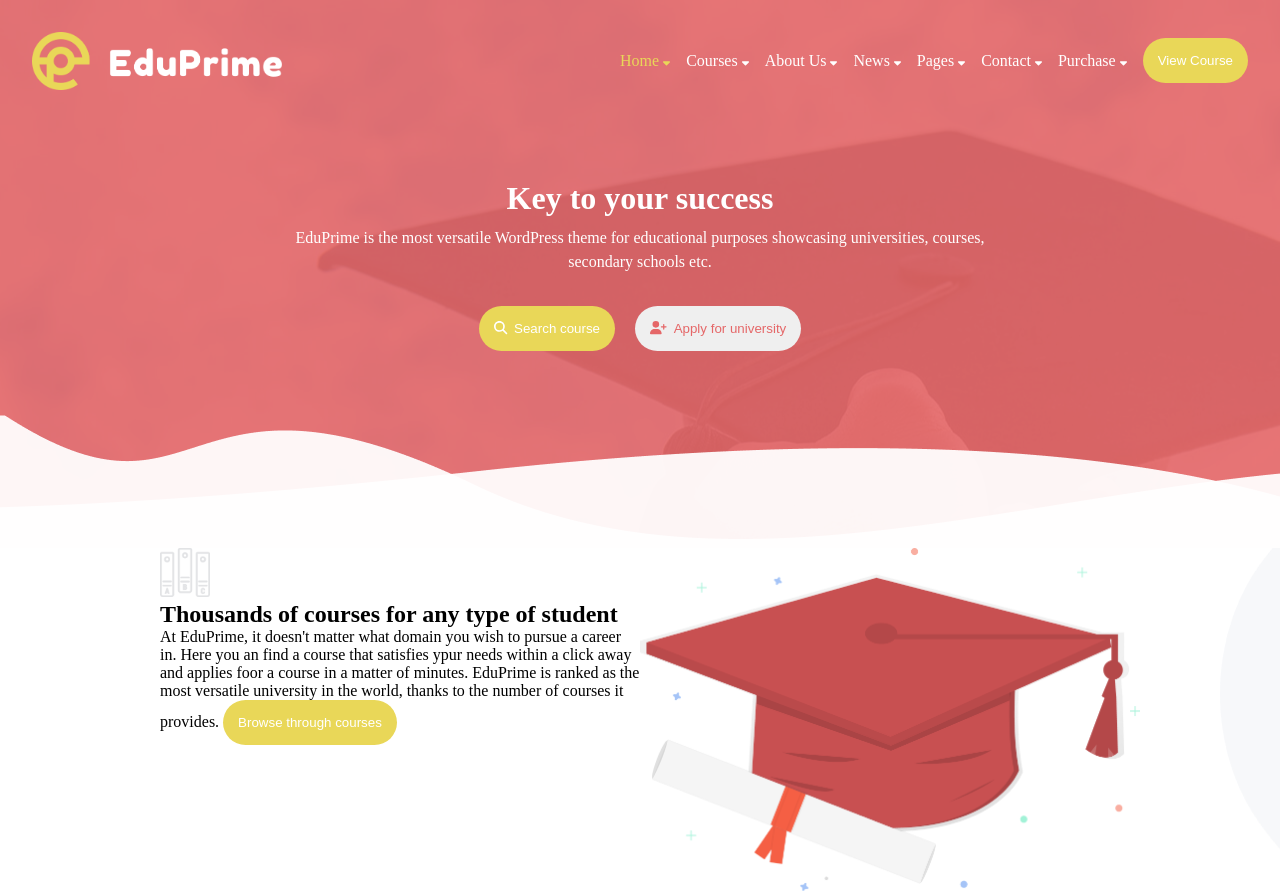
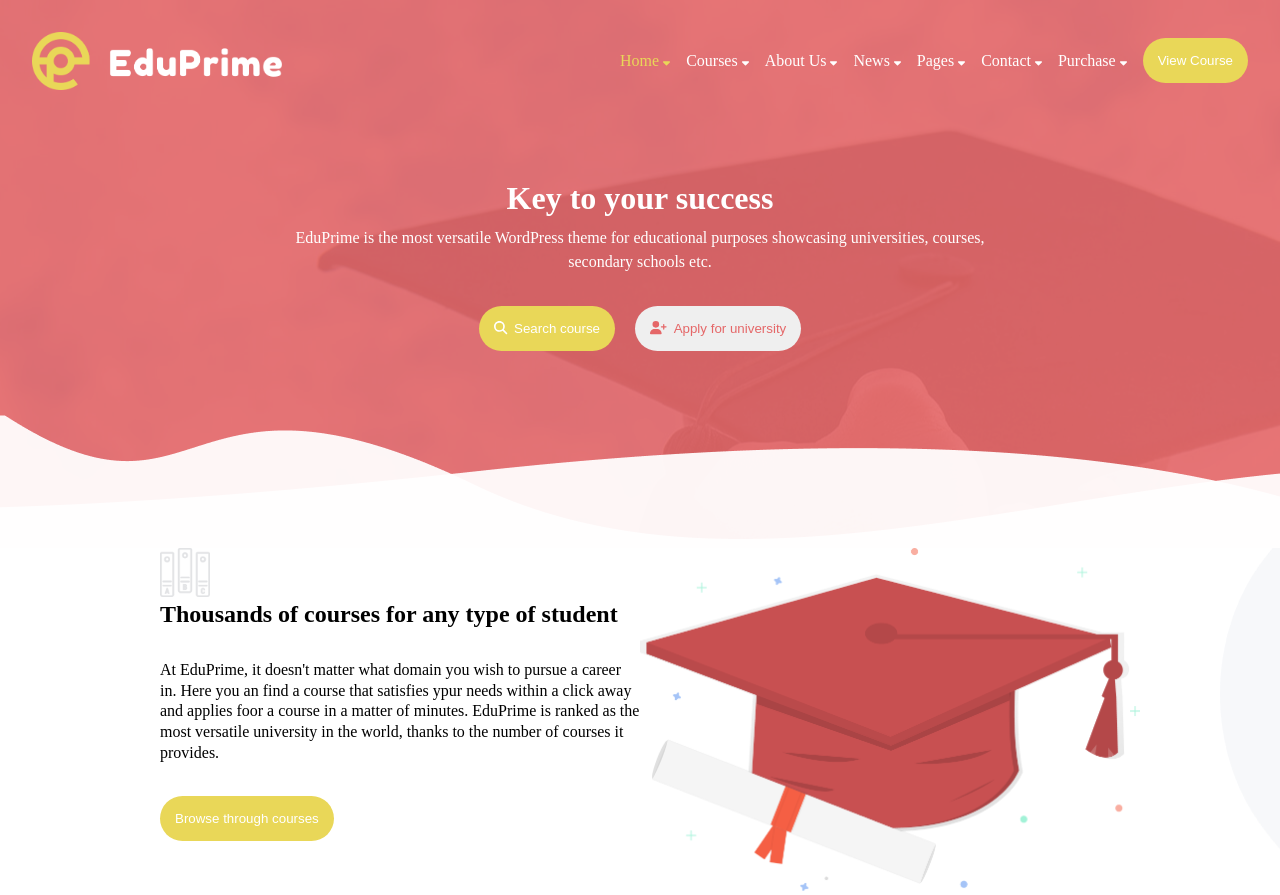
Before and after one commit to SimoneRicco/proj-html-vuejs, a Vue app in the folder my-app/: page / in a window 1280 px wide. Shown: the top 895 px of the page. Built offline with nearby package versions, Linux system fonts and the light colour scheme.

Commit message:
better css

```diff
--- a/my-app/src/components/Browse.vue
+++ b/my-app/src/components/Browse.vue
@@ -13,8 +13,8 @@ export default {};
         away and applies foor a course in a matter of minutes. EduPrime is
         ranked as the most versatile university in the world, thanks to the
         number of courses it provides.
-        <button class="browse btn">Browse through courses</button>
       </p>
+      <button class="browse btn">Browse through courses</button>
     </div>
     <div class="side-image">
       <img src="../../edu/img/Graduation-Illustration.png" alt="" />
@@ -46,6 +46,10 @@ section {
 }
 .text {
   width: 50%;
+  p {
+    line-height: 1.3rem;
+    padding: 2rem 0;
+  }
 }
 .side-image {
   width: 50%;
```
